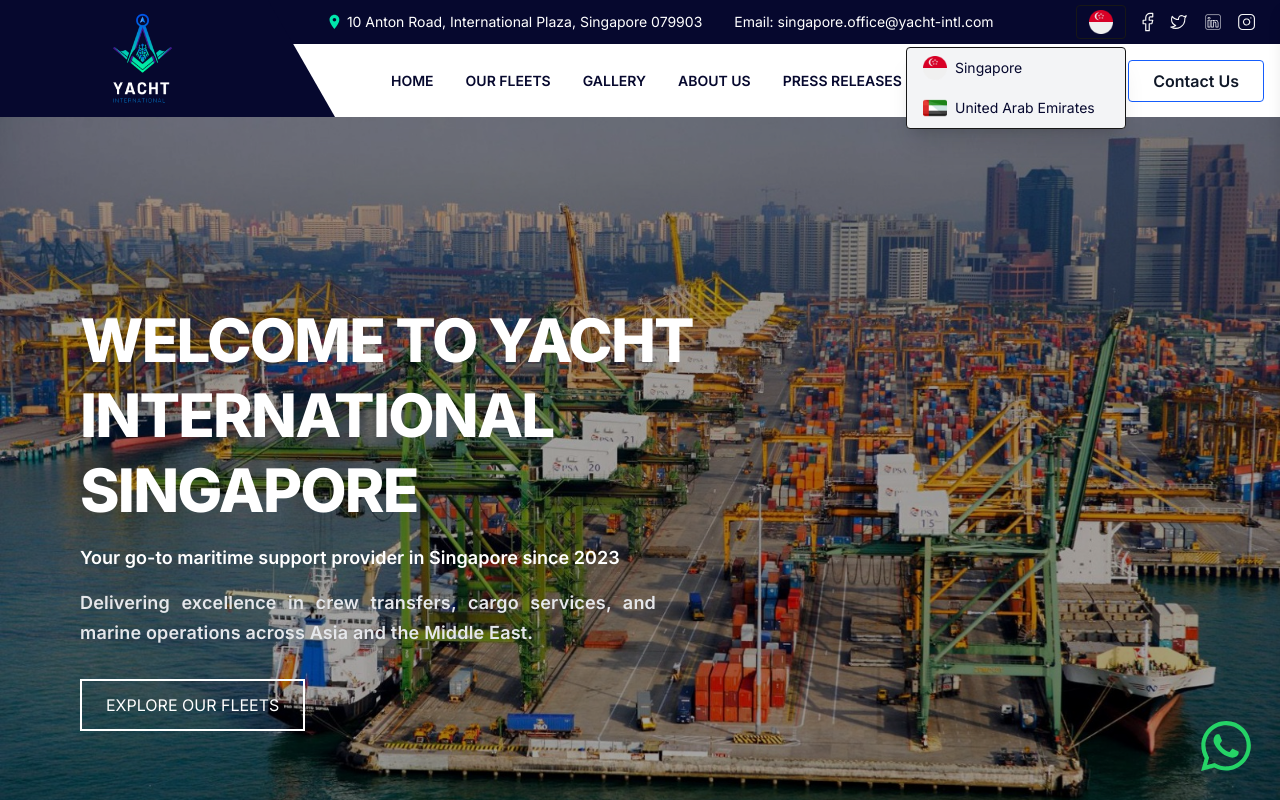
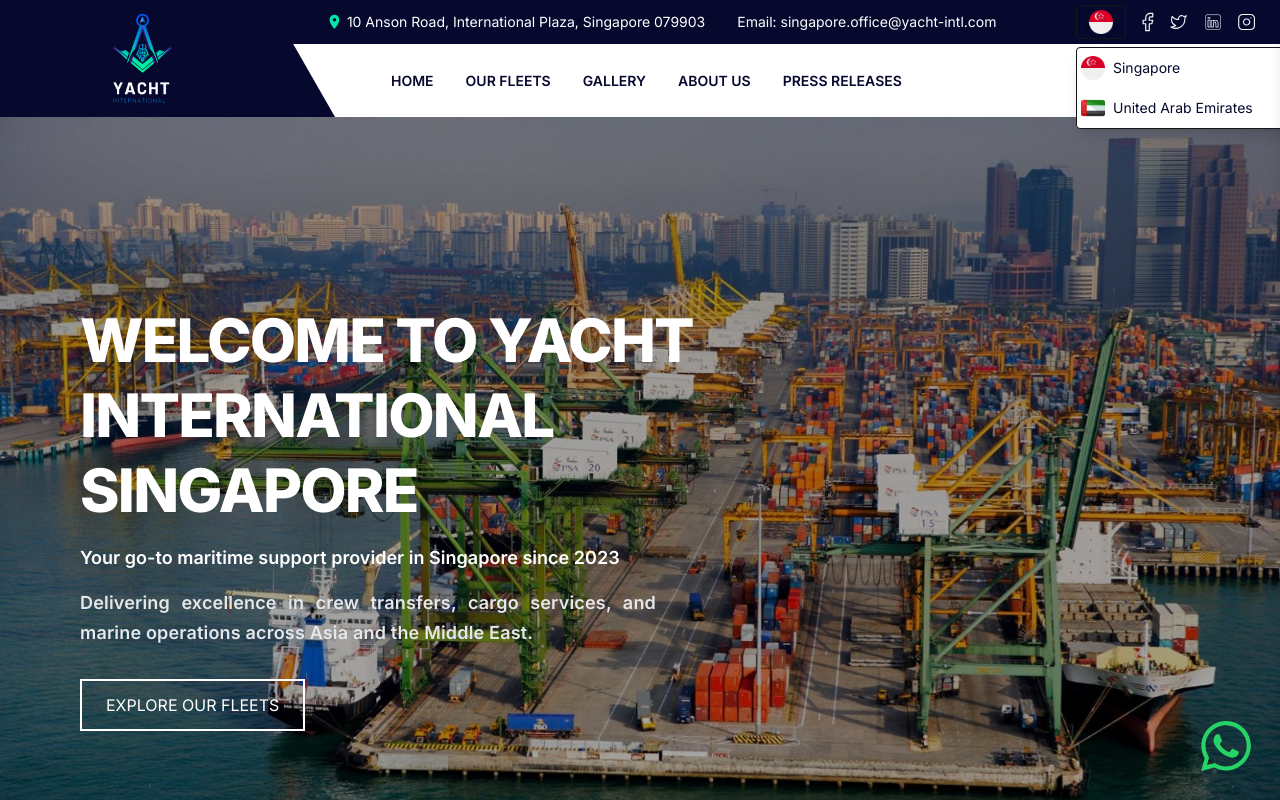
Before and after one commit to RaviBar/yachtInternational, a Next.js app: page / in a window 1280 px wide. Both pictures are taken after a click on the button 1101 px from the left and 22 px from the top of the page. Shown: the top 800 px of the page. Built offline with nearby package versions, Linux system fonts and the light colour scheme; a web font is replaced by a local one.

Commit message:
fixed flag dropdown

```diff
--- a/app/layout.tsx
+++ b/app/layout.tsx
@@ -23,10 +23,12 @@ export default function RootLayout({
   return (
     <html lang="en" className={`${hindGuntur.className} ${montserrat.className} ${oswald.className}`}>
       <body className={inter.className}>
+        <div className='overflow-x-hidden'>
         <Navbar />
         <main>{children}</main>
         <WhatsAppButton/>
         <FooterWithPromo />
+        </div>
       </body>
     </html>
   );
--- /dev/null
+++ b/components/FlagDropdown.tsx
@@ -0,0 +1,71 @@
+"use client";
+import React, { useState } from "react";
+import Image from "next/image";
+
+const countries = [
+  {
+    code: "singapore",
+    name: "Singapore",
+    flag: "/images/flags/singapore.webp",
+    url: "https://yacht-intl.sg/",
+  },
+  {
+    code: "uae",
+    name: "United Arab Emirates",
+    flag: "/images/flags/united-arab-emirates.webp",
+    url: "https://www.yacht-intl.com/",
+  },
+];
+
+const FlagDropdown = () => {
+  const [isOpen, setIsOpen] = useState(false);
+  const [currentCountry, setCurrentCountry] = useState(countries[0]);
+  const toggleDropdown = (e: React.MouseEvent) => {
+    e.preventDefault();
+    setIsOpen(!isOpen);
+  };
+  const handleSelect = (country: typeof countries[number]) => {
+    setCurrentCountry(country);
+    window.open(country.url);
+  };
+
+  return (
+    <div
+      className="relative eblock"
+      onClick={toggleDropdown}
+    >
+      <button className="flex items-center space-x-2 border px-3 py-1 rounded-sm hover:bg-gray-700">
+        <Image
+          src={currentCountry.flag}
+          alt={currentCountry.name}
+          width={24}
+          height={16}
+          className="rounded shadow-md"
+        />
+      </button>
+
+      {isOpen && (
+        <div className="absolute top-full left-0 mt-2 w-82 bg-white border rounded shadow-lg z-50">
+          {countries.map((country) => (
+            <div
+              key={country.code}
+              onClick={() => handleSelect(country)}
+              className="flex items-center px-1 py-2 hover:bg-gray-300 cursor-pointer"
+            >
+              <Image
+                src={country.flag}
+                alt={country.name}
+                width={24}
+                height={18}
+                className="mr-2 rounded"
+              />
+            <span className="text-sm text-[#06082E]">{country.name}</span>
+            </div>
+          ))}
+        </div>
+      )}
+    </div>
+  );
+};
+
+export default FlagDropdown;
--- a/components/Navbar.tsx
+++ b/components/Navbar.tsx
@@ -3,7 +3,7 @@ import React, { useState, useRef, useEffect } from "react";
 import Image from "next/image";
 import Link from "next/link";
 import { Menu, X } from "lucide-react";
-
+import FlagDropdown from "./FlagDropdown";
 const navItems = [
   { name: "HOME", path: "/" },
   { name: "OUR FLEETS", path: "/our-fleets" },
@@ -13,59 +13,14 @@ const navItems = [
 ];
 
 const Navbar = () => {
-  // Dropdown state for country flag selection (common for all views)
-  const [dropdownOpen, setDropdownOpen] = useState(false);
-  const [selectedCountry, setSelectedCountry] = useState("singapore");
-  const dropdownRef = useRef<HTMLDivElement>(null);
-  const countries = [
-    {
-      code: "singapore",
-      name: "Singapore",
-      flag: "/images/flags/singapore.webp",
-      url: "https://yacht-intl.sg/"
-    },
-    {
-      code: "uae",
-      name: "United Arab Emirates",
-      flag: "/images/flags/united-arab-emirates.webp",
-      url: "https://www.yacht-intl.com/"
-    }
-  ];
-  const toggleDropdown = () => setDropdownOpen(!dropdownOpen);
-
-
-  const handleCountrySelect = (country: typeof countries[number]) => {
-    setSelectedCountry(country.code);
-    setDropdownOpen(false);
-    window.open(country.url, '_blank');
-  };
-
-  const handleClickOutside = (event: MouseEvent) => {
-    const target = event.target as Node | null;
-    if (dropdownRef.current && !dropdownRef.current.contains(target)) {
-      setDropdownOpen(false);
-    }
-  };
-
-  useEffect(() => {
-    document.addEventListener("mousedown", handleClickOutside);
-    return () =>
-      document.removeEventListener("mousedown", handleClickOutside);
-  }, []);
-
-  const currentCountry = countries.find(c => c.code === selectedCountry) ?? countries[0];
-
-  // MOBILE SIDEBAR STATE: only used on mobile/tablet
   const [mobileMenuOpen, setMobileMenuOpen] = useState(false);
   const toggleMobileMenu = () => {
     setMobileMenuOpen(!mobileMenuOpen);
   };
-
   return (
     <>
       {/* Desktop Navbar */}
       <nav className="hidden z-50 md:flex w-full max-w-full h-[117px] relative bg-white mx-auto">
-        {/* Left Logo Section (Desktop) */}
         <div className="w-[335px] h-full bg-[#06082E] relative custom-clip z-10">
           <Link href="/" passHref>
             <div className="absolute top-[-14px] left-[68px] w-[149px] h-[900px]">
@@ -95,53 +50,14 @@ const Navbar = () => {
                 9.5c-1.38 0-2.5-1.12-2.5-2.5S10.62 6.5 12 6.5s2.5 1.12 2.5 2.5S13.38 11.5 12 11.5z" />
               </svg>
               <span>
-                10 Anton Road, International Plaza, Singapore 079903
+                10 Anson Road, International Plaza, Singapore 079903
               </span>
             </div>
             <span>Email: singapore.office@yacht-intl.com</span>
           </div>
 
           <div className="flex space-x-4 items-center">
-<div className="relative" ref={dropdownRef}>
-  <button
-    onClick={toggleDropdown}
-    className="flex items-center space-x-2 border px-3 py-1 rounded-sm hover:bg-gray-700"
-    aria-expanded={dropdownOpen}
-  >
-    {currentCountry && (
-      <Image
-        src={currentCountry.flag}
-        alt={currentCountry.name}
-        width={24}
-        height={16}
-      />
-    )}
-  </button>
-
-  {dropdownOpen && (
-    <div className="absolute right-0 mt-2 w-55 bg-gray-100 border rounded shadow-xl z-50">
-      {countries.map((country) => (
-        <button
-          key={country.code}
-          className="flex items-center space-x-2 px-4 py-2 w-full hover:bg-gray-100 text-left"
-          onClick={(e) => {
-            e.preventDefault();
-            setDropdownOpen(false);
-            setTimeout(() => window.open(country.url, '_blank', 'noopener,noreferrer'), 100);
-          }}
-        >
-          <Image
-            src={country.flag}
-            alt={country.name}
-            width={24}
-            height={16}
-          />
-          <span className="text-sm text-[#06082E]">{country.name}</span>
-        </button>
-      ))}
-    </div>
-  )}
-</div>
+          <FlagDropdown />
             <a href="https://www.facebook.com/yachtintl/" aria-label="Facebook">
               <Image src="/icons/facebook.svg" alt="Facebook" width={12} height={12} />
             </a>
@@ -205,47 +121,11 @@ const Navbar = () => {
 >
   <div className="flex justify-end items-center mb-4 space-x-4">
     {/* Flag Selector */}
-    <div ref={dropdownRef} className="relative">
-      <button
-        onClick={toggleDropdown}
-        className="mt-4 flex items-center gap-2 border px-4 py-2 rounded-md bg-gray-900"
-      >
-        <Image
-          src={currentCountry.flag}
-          alt={currentCountry.name}
-          width={20}
-          height={20}
-        />
-      </button>
-
-      {dropdownOpen && (
-        <ul className="absolute left-0 mt-2 w-48 bg-gray-100 border shadow-xl rounded z-50">
-          {countries.map((country) => (
-            <li
-              key={country.code}
-              onClick={() => handleCountrySelect(country)}
-              className="flex items-center gap-2 px-4 py-2 cursor-pointer hover:bg-gray-100"
-            >
-              <Image
-                src={country.flag}
-                alt={country.name}
-                width={20}
-                height={20}
-              />
-              <span className="text-sm text-[#06082E]">{country.name}</span>
-            </li>
-          ))}
-        </ul>
-      )}
-    </div>
-  {/* Close Icon in Menu */}
-  <button onClick={toggleMobileMenu} className="text-white mt-4 ">
+    <FlagDropdown/>
+  <button onClick={toggleMobileMenu} className="text-white">
       <X size={24} />
   </button>
-
-
   </div>
-
   {/* Nav Items */}
   <nav className="flex flex-col space-y-4 pl-3 py-2">
     {navItems.map((item) => (
@@ -278,7 +158,7 @@ const Navbar = () => {
                 9.5c-1.38 0-2.5-1.12-2.5-2.5S10.62 6.5 12 6.5s2.5 1.12 2.5 2.5S13.38 11.5 12 11.5z" />
               </svg>
               <span >
-                10 Anton Road, International Plaza, Singapore 079903
+                10 Anson Road, International Plaza, Singapore 079903
               </span>
             </div>
             <div className="flex items-center space-x-2">
@@ -293,13 +173,10 @@ const Navbar = () => {
                 d="M3 8l7.89 5.26a2 2 0 002.22 0L21 8M5 5h14a2 2 0 012 2v10a2 2 0 01-2 2H5a2 2 0 01-2-2V7a2 2 0 012-2z"
               />
             </svg>
-
               <span>Email: singapore.office@yacht-intl.com</span>
             </div>
           </div>
-
 </div>
-
     </>
   );
 };
--- a/components/our-fleets/FleetCard.tsx
+++ b/components/our-fleets/FleetCard.tsx
@@ -76,8 +76,8 @@ const yachts: YachtData[] = [
     specs: {
       grt: "23 Tones",
       length: "16.0 M",
-      depth: "1.8 M",
-      speed: "+-23 Knots",
+      depth: "2.20 M",
+      speed: "+-15 Knots",
       breadth: "3.9 M"
     }
   },
```
